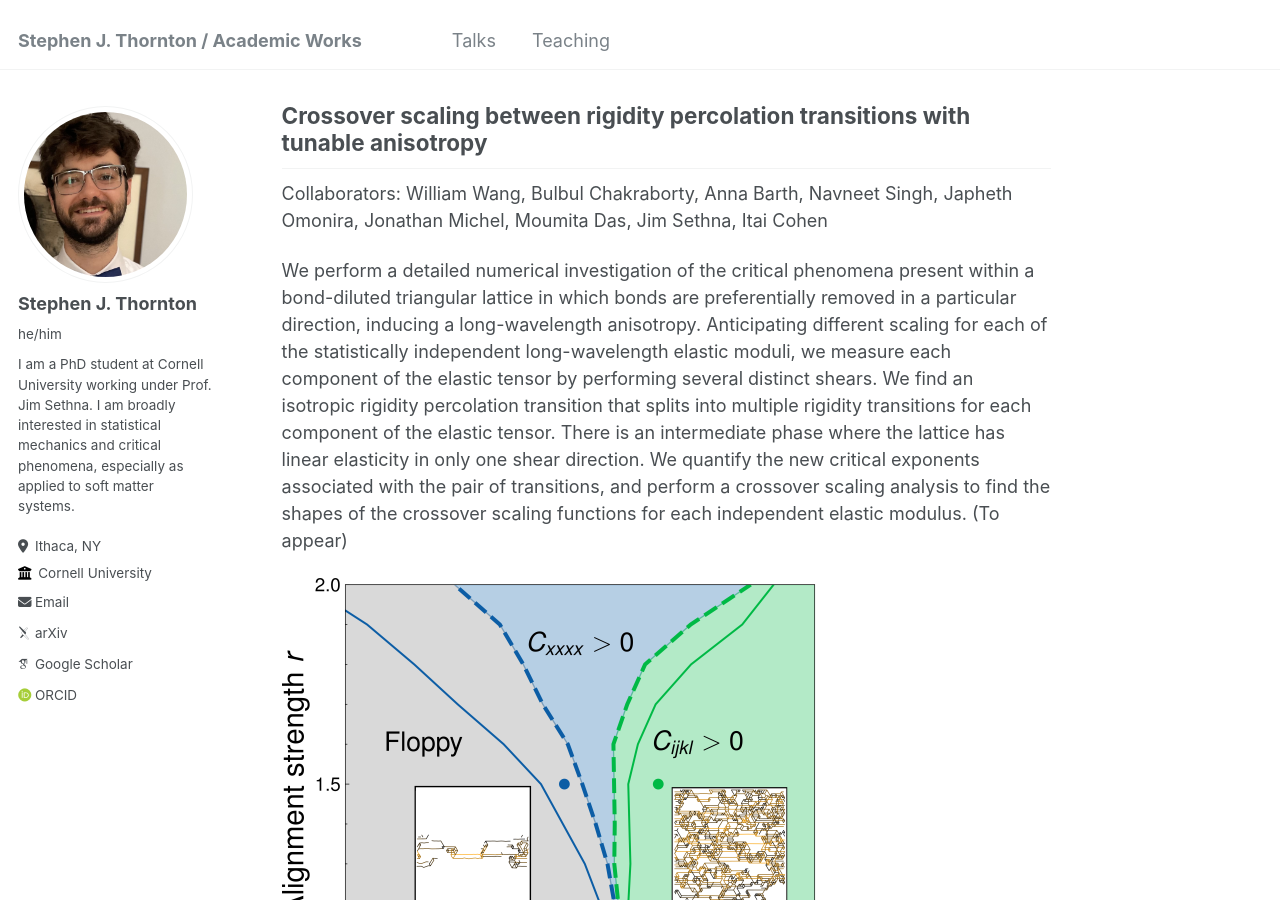
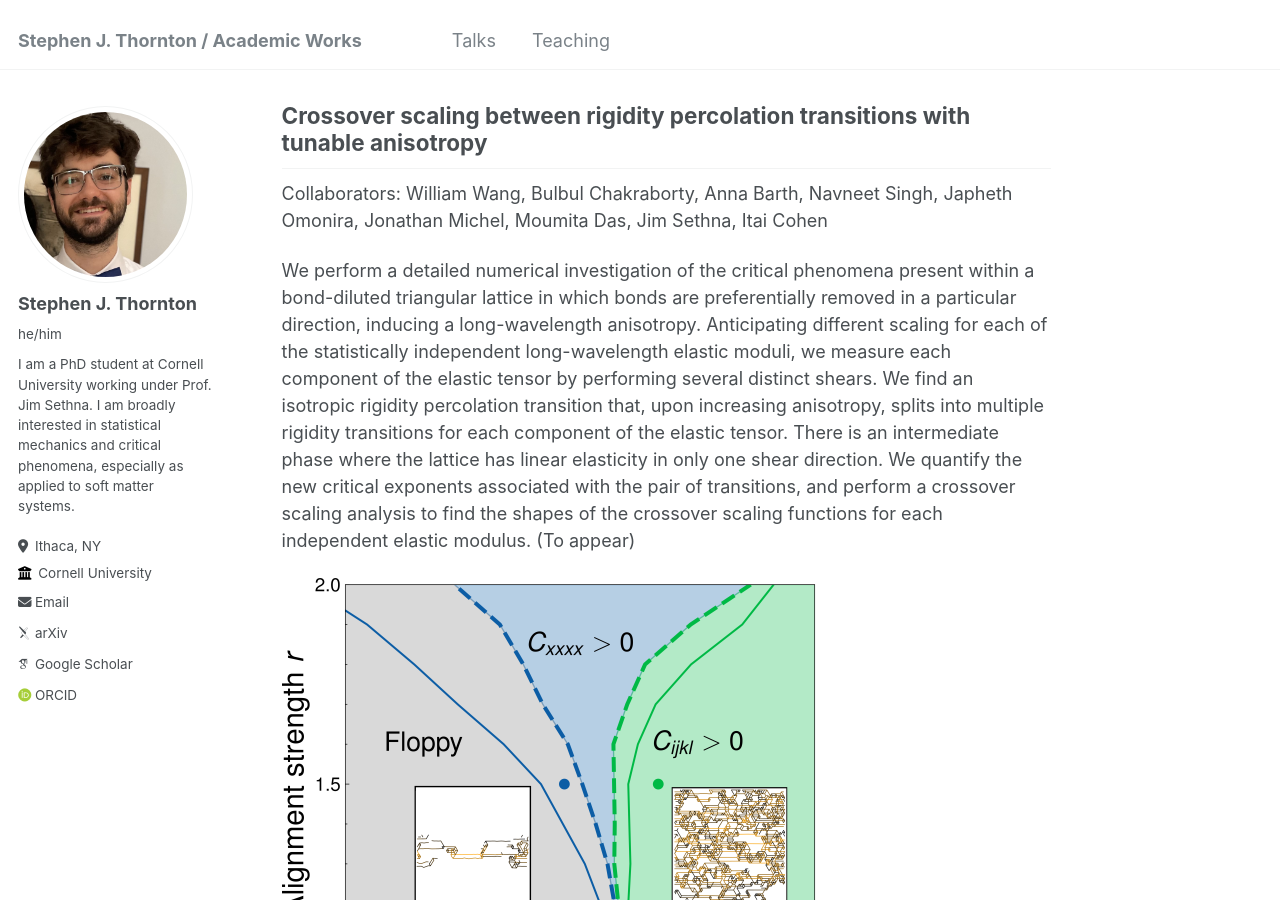
Before and after one commit to stephen-thornton/stephen-thornton.github.io, a Jekyll site: the page built from _pages/about.md, in a window 1280 px wide and 900 px high, scrolled down 3248 px. Built offline with Jekyll 4.4.1, drawn with Linux system fonts in a browser that asks for light colours; some web fonts are replaced.

Commit message:
Update about.md

```diff
--- a/_pages/about.md
+++ b/_pages/about.md
@@ -28,7 +28,7 @@ We examine the topological defects predicted by homotopy theory in the nematic p
 ## Crossover scaling between rigidity percolation transitions with tunable anisotropy
 Collaborators: William Wang, Bulbul Chakraborty, Anna Barth, Navneet Singh, Japheth Omonira, Jonathan Michel, Moumita Das, Jim Sethna, Itai Cohen
 
-We perform a detailed numerical investigation of the critical phenomena present within a bond-diluted triangular lattice in which bonds are preferentially removed in a particular direction, inducing a long-wavelength anisotropy. Anticipating different scaling for each of the statistically independent long-wavelength elastic moduli, we measure each component of the elastic tensor by performing several distinct shears. We find an isotropic rigidity percolation transition that splits into multiple rigidity transitions for each component of the elastic tensor. There is an intermediate phase where the lattice has linear elasticity in only one shear direction. We quantify the new critical exponents associated with the pair of transitions, and perform a crossover scaling analysis to find the shapes of the crossover scaling functions for each independent elastic modulus. (To appear)
+We perform a detailed numerical investigation of the critical phenomena present within a bond-diluted triangular lattice in which bonds are preferentially removed in a particular direction, inducing a long-wavelength anisotropy. Anticipating different scaling for each of the statistically independent long-wavelength elastic moduli, we measure each component of the elastic tensor by performing several distinct shears. We find an isotropic rigidity percolation transition that, upon increasing anisotropy, splits into multiple rigidity transitions for each component of the elastic tensor. There is an intermediate phase where the lattice has linear elasticity in only one shear direction. We quantify the new critical exponents associated with the pair of transitions, and perform a crossover scaling analysis to find the shapes of the crossover scaling functions for each independent elastic modulus. (To appear)
 
 <img src="/images/Will1.png"/>
 
```
